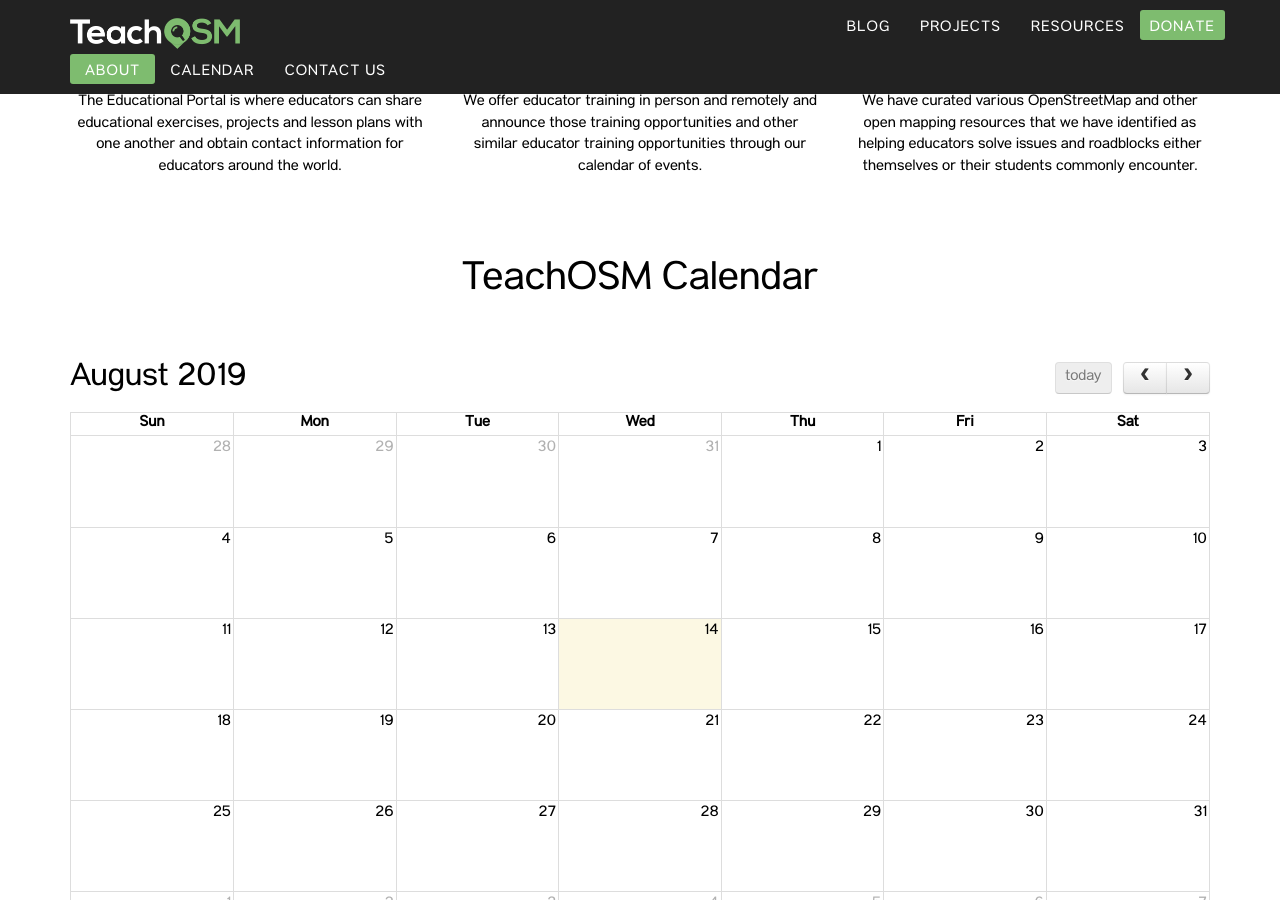
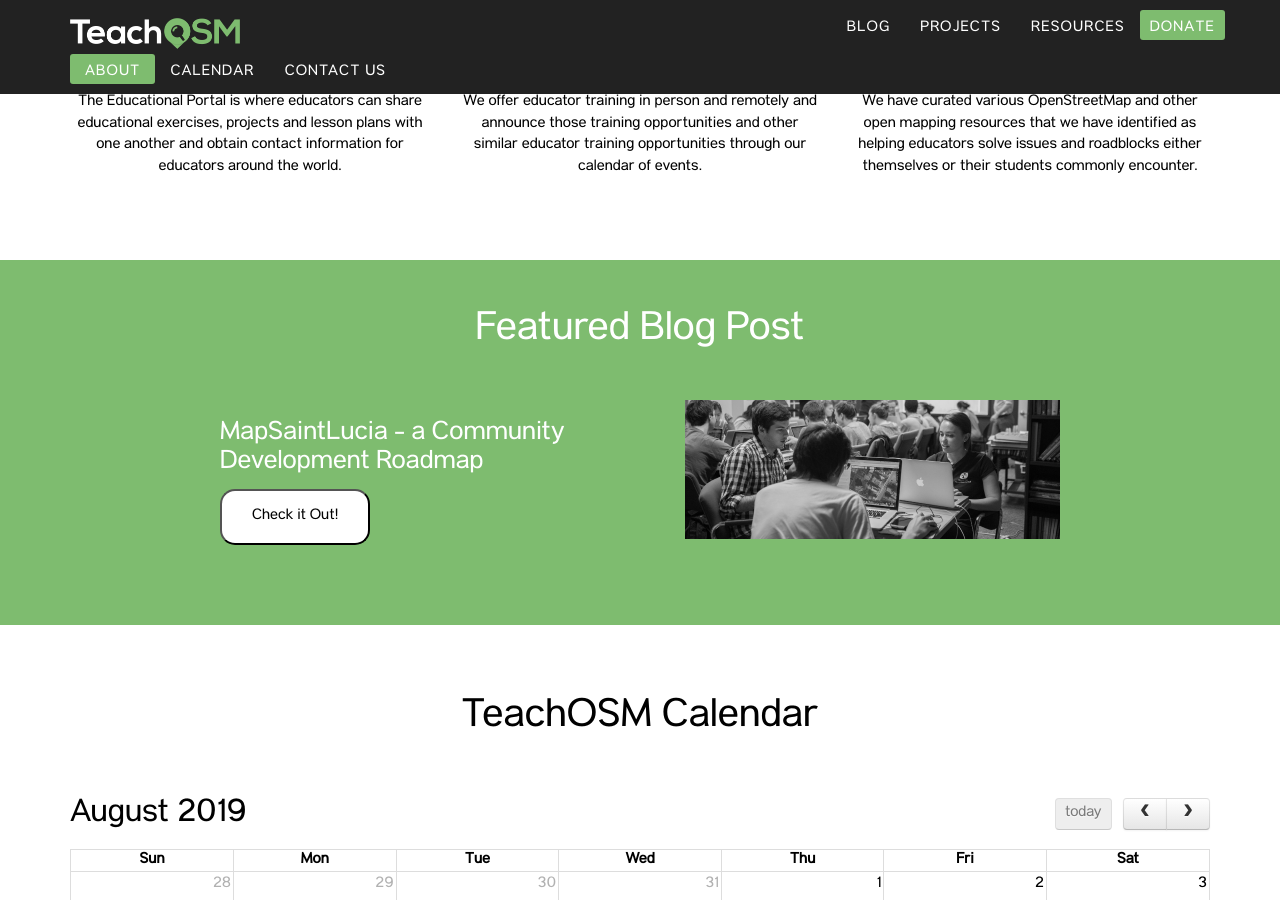
Before and after one commit to GeoSurge/teachosm, a Jekyll site: the page built from index.html, in a window 1280 px wide and 900 px high, scrolled down 1272 px. Built offline with Jekyll 4.4.1, drawn with Linux system fonts in a browser that asks for light colours.

Commit message:
added featured blog post section

```diff
--- a/_config.yml
+++ b/_config.yml
@@ -41,3 +41,4 @@
       type: "posts"
     values:
       layout: "post"
+featured_blog_post: MapSaintLucia - a Community Development Roadmap
--- /dev/null
+++ b/_includes/home/featured_blog_post.html
@@ -0,0 +1,40 @@
+{% assign post = site.posts | where: "title", site.featured_blog_post | first %}
+
+<section id="featured-blog-post" class="dark">
+  <div class="container">
+    <div class="row">
+      <div class="col-lg-12 text-center">
+        <h2 class="section-heading">Featured Blog Post</h2>
+      </div>
+    </div>
+    <div class="row">
+      <div class="col-lg-12">
+        {% if post.thumbnail %}
+        <img id="featured-blog-post-thumbnail" src="./assets/images/blog/{{post.thumbnail}}">
+        {% else %}
+        <img id="featured-blog-post-thumbnail" src="./assets/images/default-blog-post.jpg">
+        {% endif %}
+      </div>
+    </div>
+    <div class="row">
+      <div class="col-lg-12">
+          <div class="row">
+            <div class="col-md-6" id="featured-post-left">
+              <h3>{{post.title}}</h3>
+              {% if post.author %}<h4>{{post.author}}</h4>{% endif %}
+              <a id="check-it-out-wrapper" href="{{site.baseurl}}{{ post.url }}">
+                <button id="check-it-out">Check it Out!</button>
+              </a>
+            </div>
+            <div class="col-md-6" id="featured-post-right">
+              {% if post.thumbnail %}
+              <img id="featured-blog-post-thumbnail" src="./assets/images/blog/{{post.thumbnail}}">
+              {% else %}
+              <img id="featured-blog-post-thumbnail" src="./assets/images/default-blog-post.jpg">
+              {% endif %}
+            </div>
+          </div>
+      </div>
+    </div>
+  </div>
+</section>
--- a/_sass/blog.scss
+++ b/_sass/blog.scss
@@ -165,4 +165,8 @@
     max-width: 100%;
     user-select: none;
   }
+
+  a {
+    overflow-wrap: break-word;
+  }
 }
--- a/_sass/home.scss
+++ b/_sass/home.scss
@@ -52,6 +52,77 @@
   }
 
 
+}
+
+#featured-blog-post {
+  background: $primary-color;
+  color: white;
+  margin: 72px auto;
+  padding: 50px;
+
+  @media screen and (max-width: 800px) {
+    padding: 50px 25px;
+
+    h2.section-heading {
+      font-size: 30px;
+    }
+
+    .col-md-6 {
+      padding: 15px !important;
+    }
+  }
+
+  .container {
+    max-width: 900px;
+
+    @media screen and (max-width: 800px) {
+      max-width: 700px;
+    }
+
+    a#check-it-out-wrapper {
+      color: black !important;
+
+      button#check-it-out {
+        background: white;
+        border-radius: 15px;
+        color: black !important;
+        padding: 15px 30px;
+      }
+    }
+
+    img#featured-blog-post-thumbnail {
+      display: none;
+      width: 100%;
+
+      @media screen and (max-width: 800px) {
+        display: block;
+      }
+    }
+
+    .col-md-6 {
+      padding: 30px;
+
+      &#featured-post-left {
+        padding-right: 45px;
+      }
+      &#featured-post-right {
+        padding-left: 45px;
+      }
+
+      img#featured-blog-post-thumbnail {
+        display: block;
+        /*
+        position: absolute;
+        top: 50%;
+        transform: translateY(-50%);
+        vertical-align: middle;*/
+
+        @media screen and (max-width: 800px) {
+          display: none;
+        }
+      }
+    }
+  }
 }
 
 .calendar {
--- a/index.html
+++ b/index.html
@@ -20,5 +20,6 @@
 
 {% include home/hero.html %}
 {% include home/about.html %}
+{% include home/featured_blog_post.html %}
 {% include home/calendar.html %}
 {% include home/contact.html %}
```
